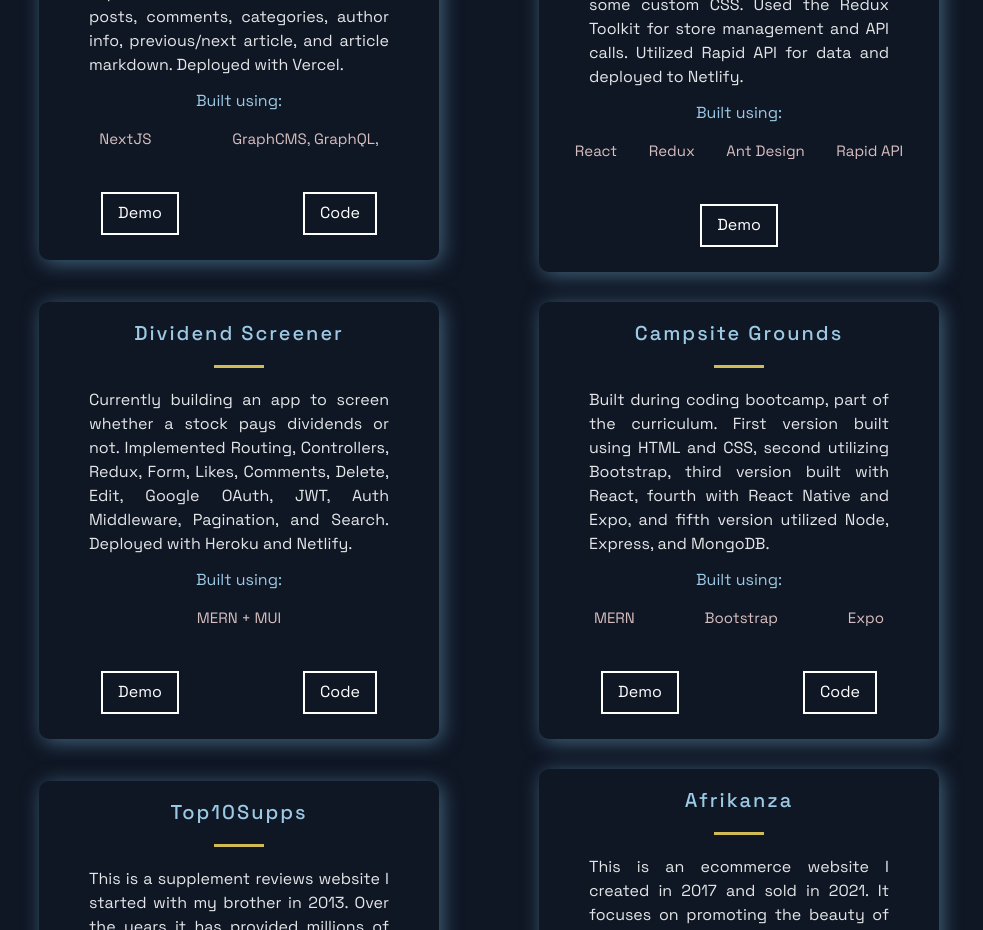
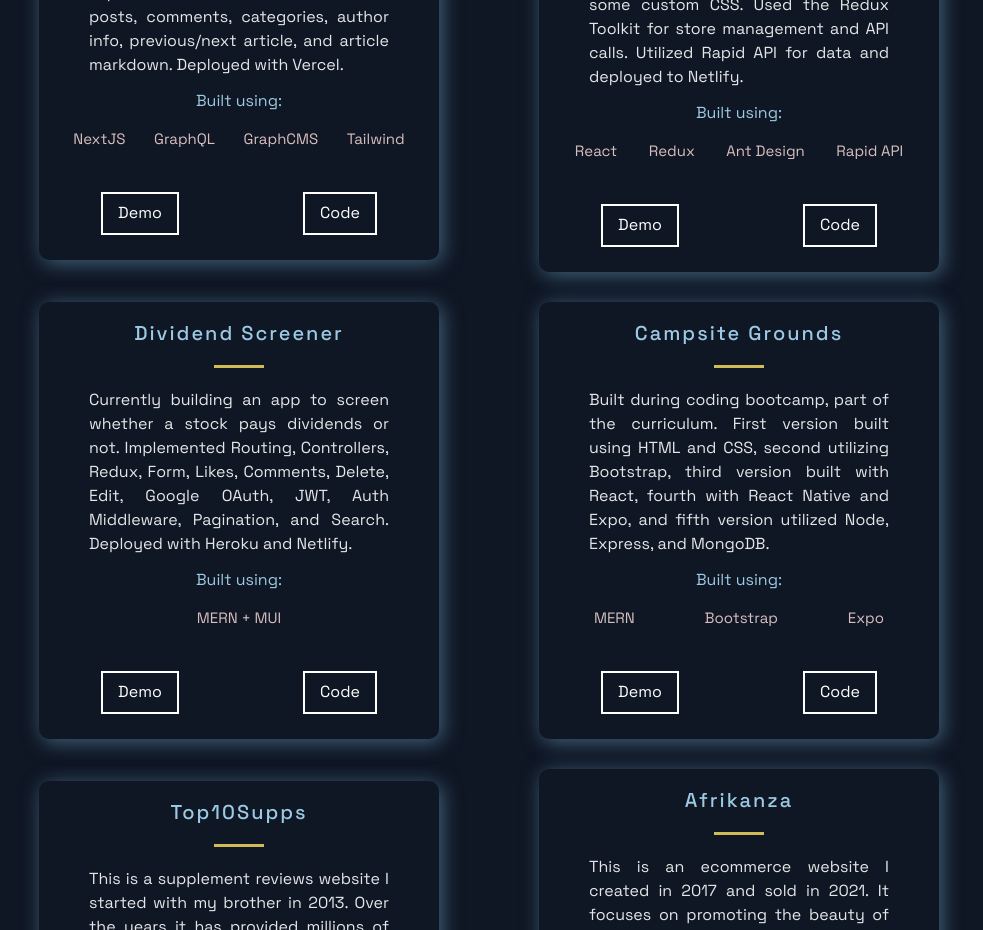
Before and after one commit to Gogsii/gogsi-folio, a Next.js app: page / in a window 1280 px wide. Shown: the part 1000-1930 px from the top of the page, without its empty margins (151-1134 px from the left). Built offline with nearby package versions, Linux system fonts and the light colour scheme.

Commit message:
added code repo liknks for new projects

```diff
--- a/src/constants/constants.js
+++ b/src/constants/constants.js
@@ -3,19 +3,19 @@ export const projects = [
     title: 'Hashtag Income',
     description: "A HeadlessCMS blog built with NextJS, Tailwind CSS, GraphQL plus GraphCMS. Implemented featured and recent posts, comments, categories, author info, previous/next article, and article markdown. Deployed with Vercel.",
     image: '/images/4.jpg',
-    tags: ['NextJS', 'GraphCMS, GraphQL, '],
+    tags: ['NextJS', 'GraphQL', 'GraphCMS', 'Tailwind' ],
     source: 'https://github.com/Gogsii/hashtag-income.git',
     visit: 'https://hashtagincome.com',
-    id: 2,
+    id: 0,
   },
   {
     title: 'Crypto World',
     description: "React app displaying cryptocurrency statistics, news, and exchange data. Designed using the Ant Design UI with some custom CSS. Used the Redux Toolkit for store management and API calls. Utilized Rapid API for data and deployed to Netlify.",
     image: '/images/4.jpg',
     tags: ['React', 'Redux', 'Ant Design', 'Rapid API'],
-    source: '',
+    source: 'https://github.com/Gogsii/react-crypto-app.git',
     visit: 'https://cryptorealm.netlify.app/',
-    id: 5,
+    id: 1,
   },
   {
     title: 'Dividend Screener',
@@ -24,7 +24,7 @@ export const projects = [
     tags: ['MERN + MUI'],
     source: 'https://github.com/Gogsii/dividend_screener.git',
     visit: 'https://dividendscreener.netlify.app/',
-    id: 0,
+    id: 2,
   },
   {
     title: 'Campsite Grounds',
@@ -33,7 +33,7 @@ export const projects = [
     tags: ['MERN', 'Bootstrap', 'Expo'],
     source: 'https://github.com/Gogsii/campsites-app.git',
     visit: 'https://nucampsites.netlify.app/',
-    id: 1,
+    id: 3,
   },
   {
     title: 'Top10Supps',
@@ -41,7 +41,7 @@ export const projects = [
       image: '/images/3.jpg',
       tags: ['WordPress', 'Custom PHP'],
     visit: 'https://top10supps.com',
-    id: 3,
+    id: 4,
   },
   {
     title: 'Afrikanza',
@@ -50,7 +50,7 @@ export const projects = [
     tags: ['Shopify', 'Custom CSS', 'Figma'],
     source: '',
     visit: 'https://afrikanza.com/',
-    id: 4,
+    id: 5,
   },
 
 ];
```
